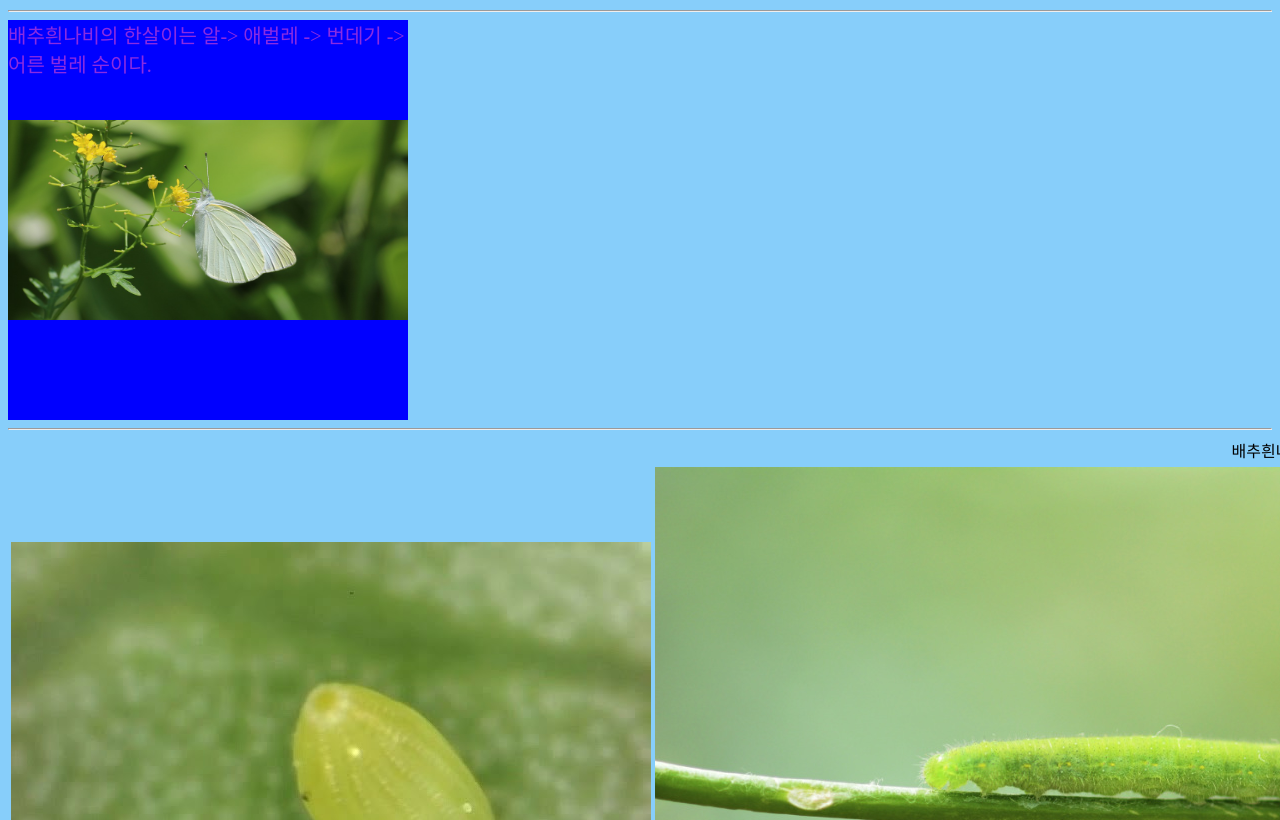
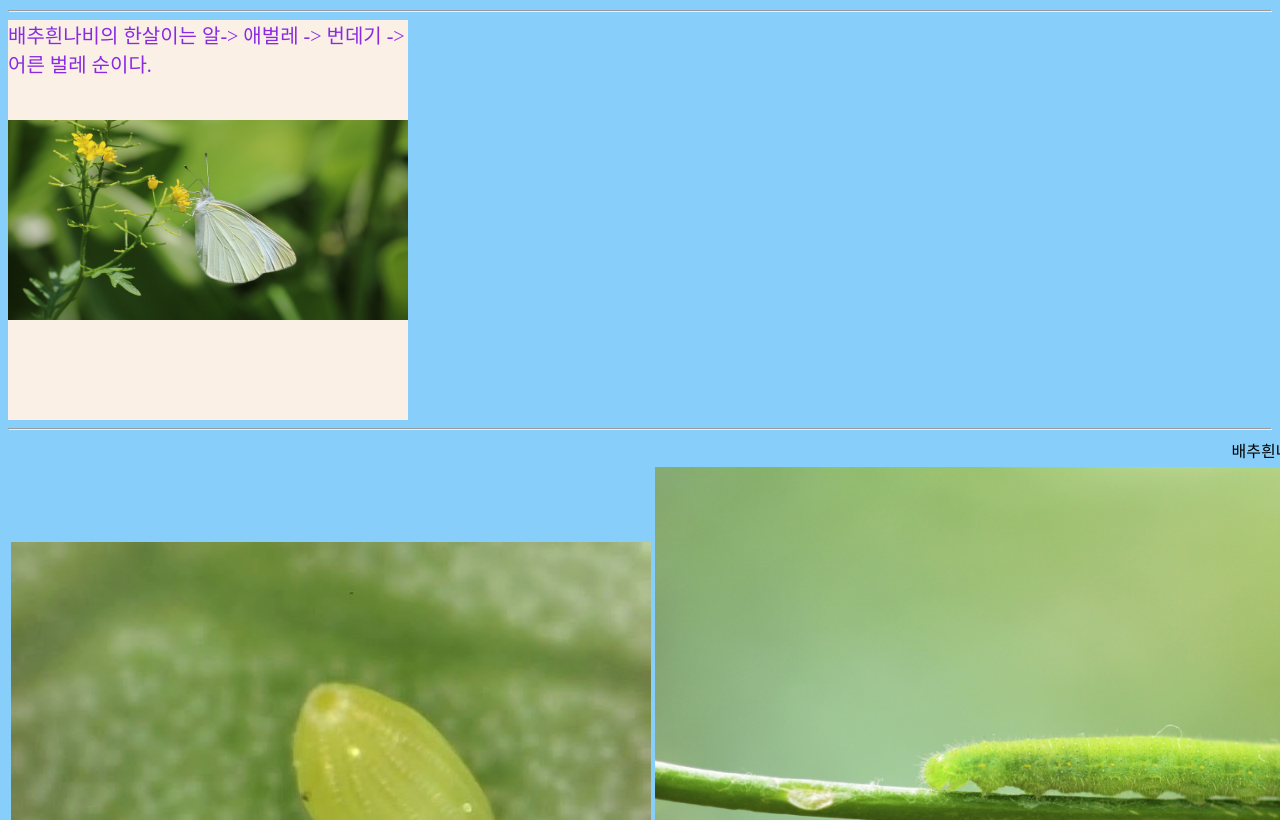
Before and after one commit to cocoa36/cocoa36.github.io, a plain HTML site: page index.html in a window 1280 px wide. Shown: the part 1305-2125 px from the top of the page. Drawn offline with Linux system fonts and the light colour scheme.

Commit message:
Update mystyle.css

```diff
--- a/mystyle.css
+++ b/mystyle.css
@@ -1,7 +1,7 @@
 body{background-color:skyblue;}
 h3{text-align:center; color:darkred;
    font-size : 60px;}
-div{background-color:blue;
+div{background-color:linen;
     background-size: 400px 200px;
     background-image : url("media/나비.jpg");
     background-repeat : no-repeat;
```
